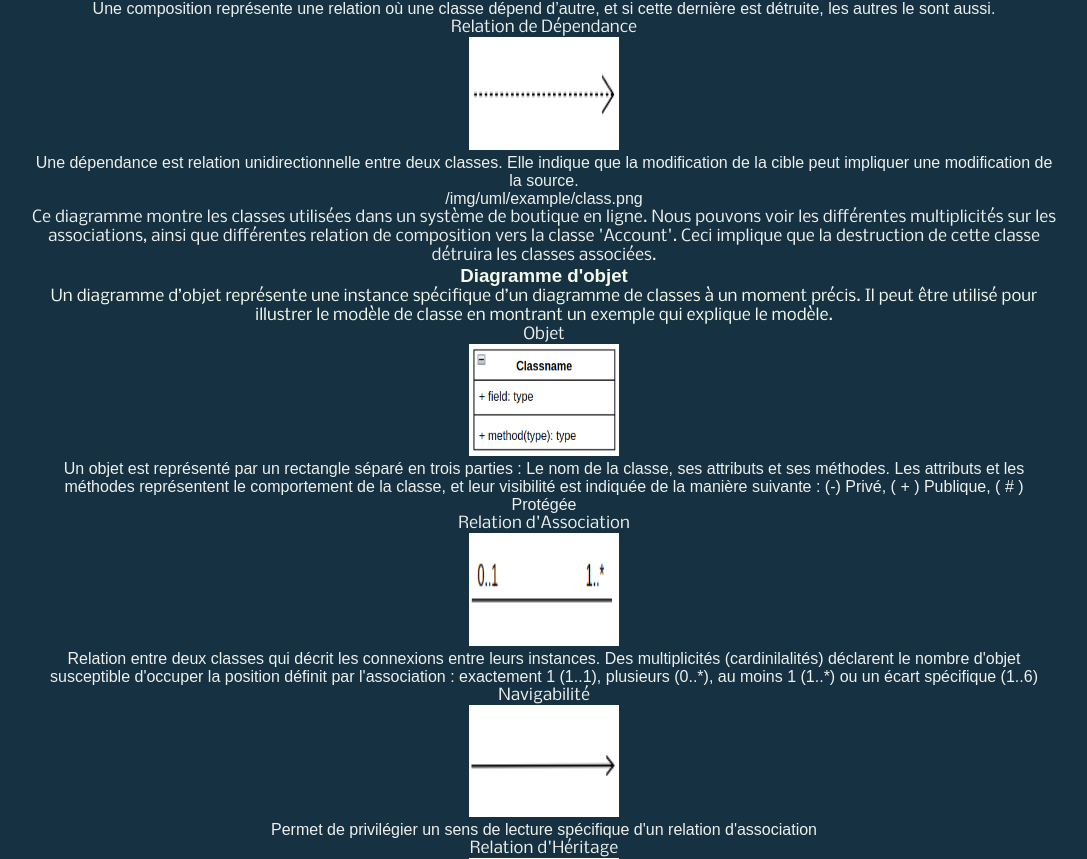
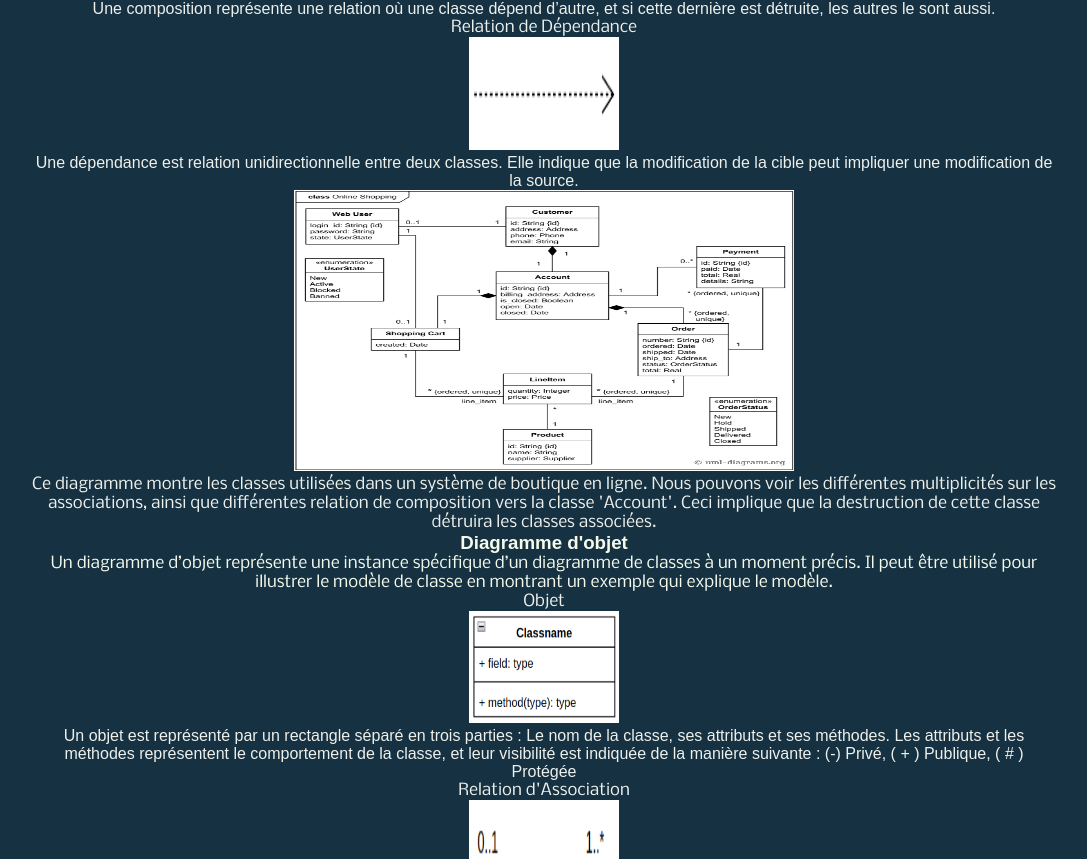
Before and after one commit to 2023-cda-alt-devops-p4/catalog-jm, a Next.js app: page /catalog-jm/uml in a window 1280 px wide. Shown: the part 1581-2440 px from the top of the page, without its empty margins (96-1183 px from the left). Built offline with nearby package versions, Linux system fonts and the light colour scheme; a web font is replaced by a local one.

Commit message:
Fix : testing image configuration
Changing the image element to test the configuration in githubPages

```diff
--- a/app/components/SidebarTopMenu.js
+++ b/app/components/SidebarTopMenu.js
@@ -7,7 +7,7 @@ const SidebarTopMenu = ({ item }) => {
   const router = usePathname()
   const listMenu = item.map(value => {
     return (
-      <li>
+      <li key={value.id}>
         <Link href={`${router}#${value.id}`} key={value.id}>{value.title}</Link>
       </li>
     )
--- a/app/components/UmlComponent.js
+++ b/app/components/UmlComponent.js
@@ -8,12 +8,12 @@ const nobile = Nobile({
 })
 
 const UmlComponent = ({ item }) => {
-  const ratio = 16/9
+  const ratio = 16 / 9
   const elementImage = item.elements.map((el, i) => {
     return (
       <div key={i}>
         <p className={[nobile.className].join(' ')}>{el.name}</p>
-        <Image
+        <img
           src={el.url}
           width={150}
           height={200 / ratio}
@@ -33,7 +33,12 @@ const UmlComponent = ({ item }) => {
         {elementImage}
       </div>
       <div>
-        <p>{item.example.url}</p>
+        <img
+          src={item.example.url}
+          width={500}
+          height={500 / ratio}
+          alt={item.title}
+        />
         <p className={[nobile.className].join(' ')}>{item.example.details}</p>
       </div>
     </section>
```
